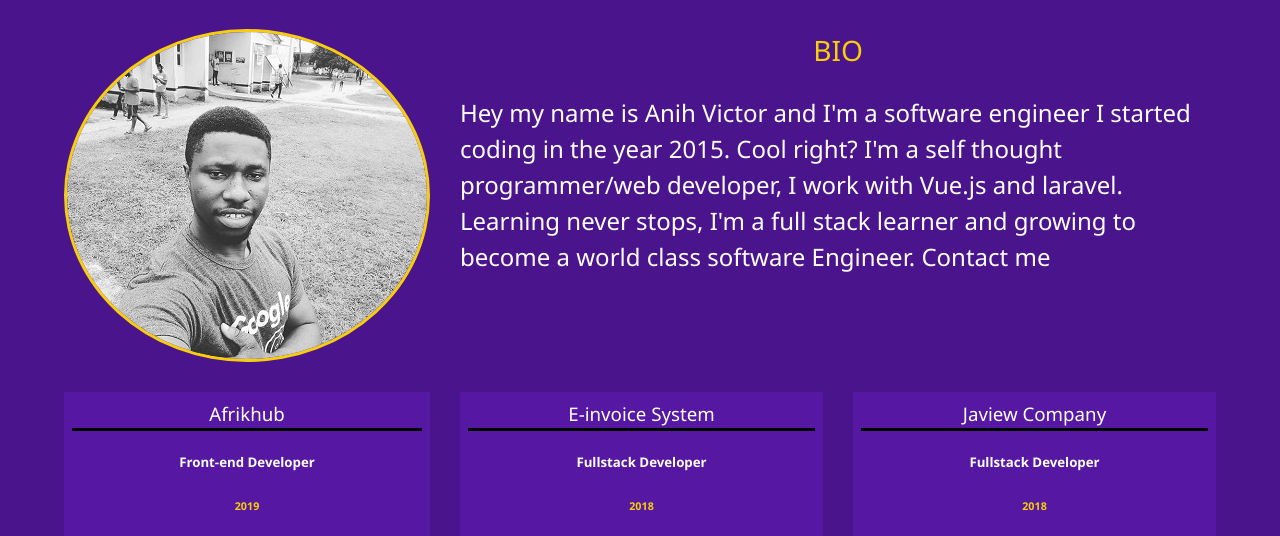
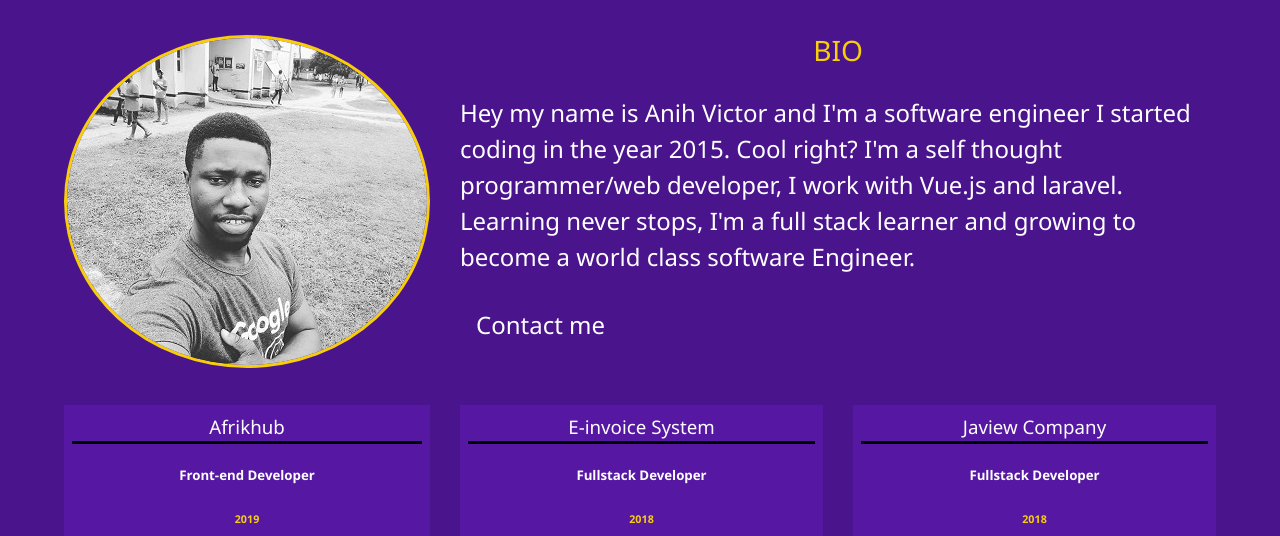
Before and after one commit to Avikky/anihvictor, a website: page dist/about.html in a window 1280 px wide. Shown: the part 213-749 px from the top of the page. Drawn offline with Linux system fonts and the light colour scheme.

Commit message:
added btn on the bio

```diff
--- a/dist/about.html
+++ b/dist/about.html
@@ -65,8 +65,8 @@
                     programmer/web developer, I work with Vue.js and laravel.
                     Learning never stops, I'm a full stack learner and growing to become a world class software
                     Engineer.
-                    <a href="contact.html">Contact me</a>
-                    <p></p>
+
+                    <p><a class="btn" href="contact.html">Contact me</a></p>
             </div>
 
             <div class="job job-1">
```
